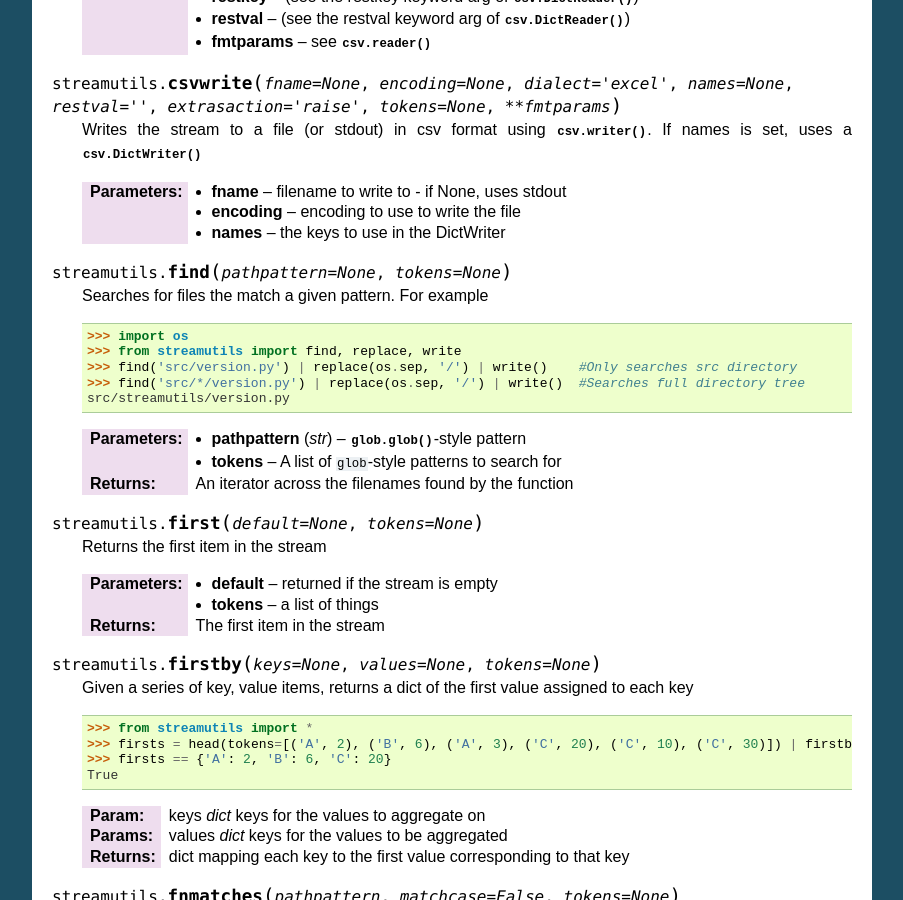
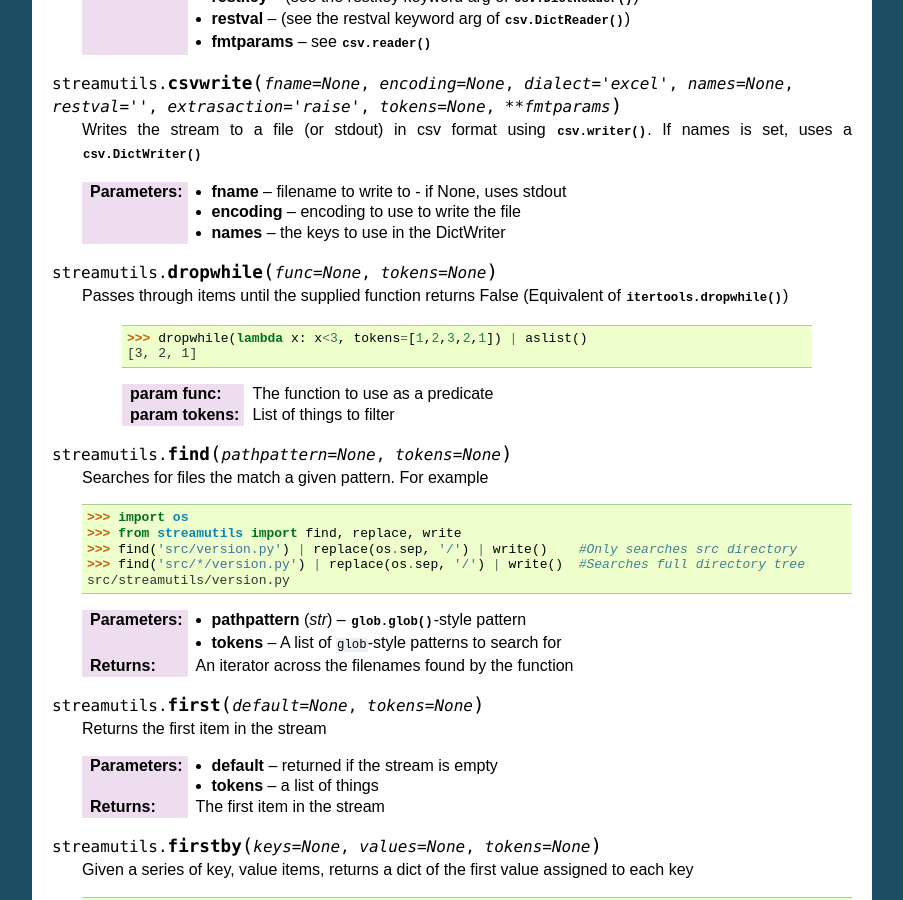
Before and after one commit to maxgrenderjones/streamutils, a Sphinx documentation site: the page built from docs/api.rst, in a window 1280 px wide and 900 px high, scrolled down 3573 px. Shown: the whole window, without its empty margins (198-1101 px from the left). Built offline with Sphinx 7.4.7, drawn with Linux system fonts in a browser that asks for light colours; some of the changed text lies outside the part shown.

Commit message:
Add takewhile/dropwhile, and acknowledge inspiration from prior art

```diff
--- a/docs/api.rst
+++ b/docs/api.rst
@@ -198,6 +198,16 @@
     :param fname: filename to write to - if None, uses stdout
     :param encoding: encoding to use to write the file
     :param names: the keys to use in the DictWriter
+
+.. py:function:: dropwhile(func=None, tokens=None)
+
+    Passes through items until the supplied function returns False (Equivalent of :py:func:`itertools.dropwhile`)
+
+	>>> dropwhile(lambda x: x<3, tokens=[1,2,3,2,1]) | aslist()
+	[3, 2, 1]
+
+	:param func: The function to use as a predicate
+	:param tokens: List of things to filter
 
 .. py:function:: find(pathpattern=None, tokens=None)
 
@@ -448,7 +458,7 @@
     :param encoding: Encoding to use to parse the output. Defaults to the default locale, or utf-8 if there isn't one
     :param tokens: Lines to pass into the command as standard in
 
-.. py:function:: sfilter(filterfunction=None, tokens=None)
+.. py:function:: sfilter(func=None, tokens=None)
 
     Take a user-defined function and passes through the tokens for which the function returns something that is True
     in a conditional context. If no function is supplied, passes through the True items. (Equivalent of :py:func:`filter`)
@@ -465,7 +475,7 @@
     :param filterfunction: function to use in the filter
     :param tokens: list of tokens to iterate through in the function (usually supplied by the previous function in the pipeline)
 
-.. py:function:: sfilterfalse(filterfunction=None, tokens=None)
+.. py:function:: sfilterfalse(func=None, tokens=None)
 
     Passes through items for which the output of the filter function is False in a boolean context
 
@@ -657,6 +667,16 @@
     :param tokens: Stream of tokens to take the last few members of (i.e. not a list of filenames to take the last few lines of)
     :return: A list of the last ``n`` items
 
+.. py:function:: takewhile(func=None, tokens=None)
+
+    Passes through items until the supplied function returns False (Equivalent of :py:func:`itertools.takewhile`)
+
+	>>> takewhile(lambda x: x<3, tokens=[1,2,3,2,1]) | aslist()
+	[1, 2]
+
+	:param func: The function to use as a predicate
+	:param tokens: List of things to filter
+
 .. py:function:: unique(tokens=None)
 
     Passes through values the first time they are seen
```
Also changed, not shown: README.md (+13 -2 lines), README.rst (+30 -13 lines), src/streamutils/__init__.py (+33 -8 lines), 1 other file.
